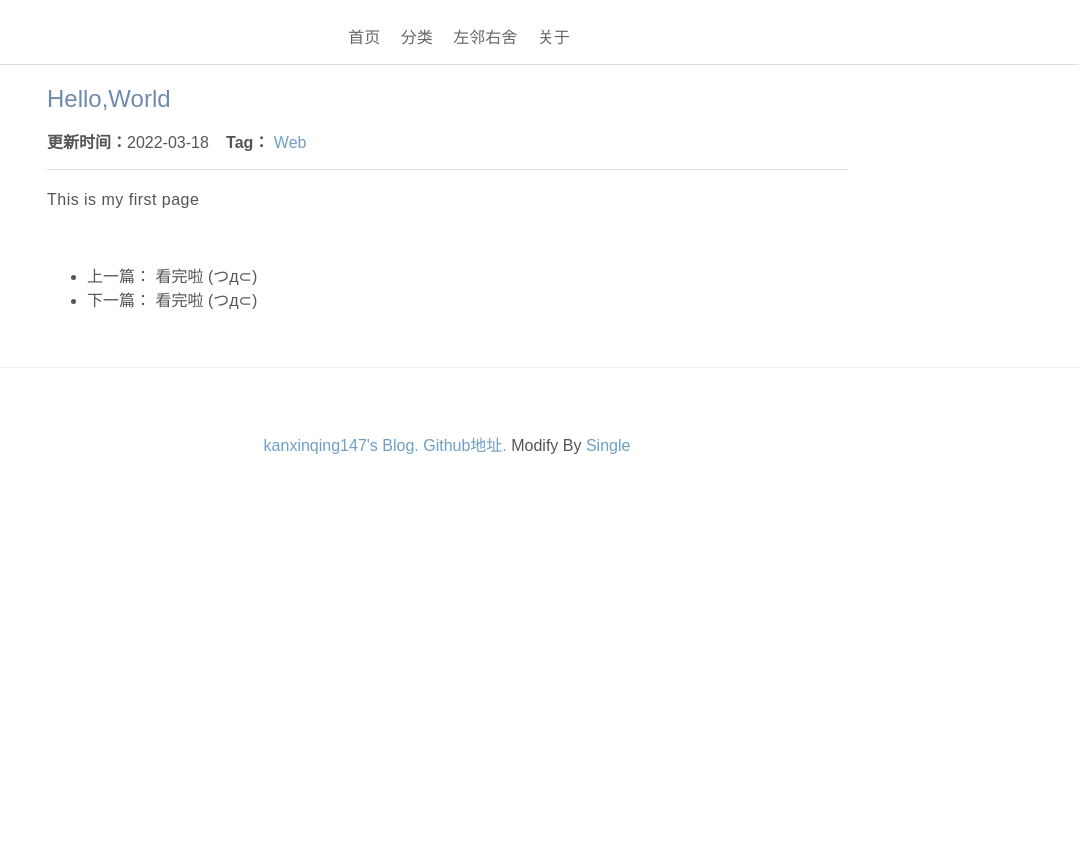
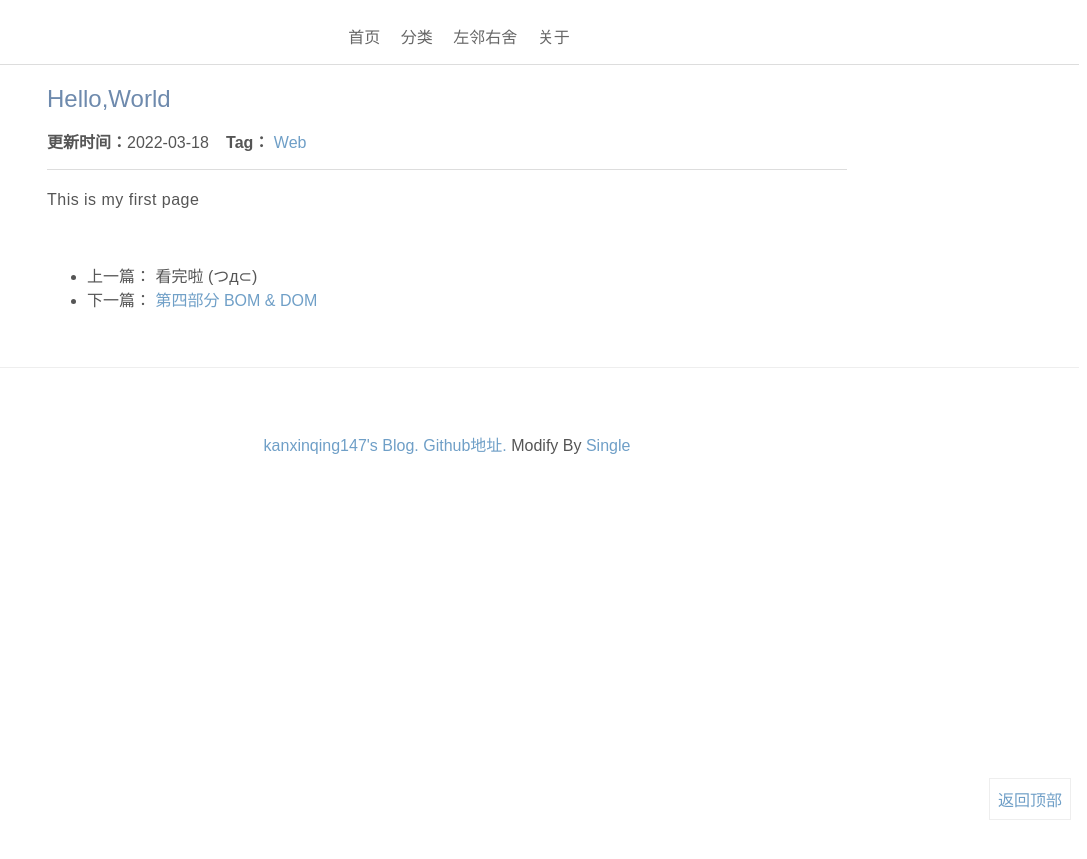
Before and after one commit to kanxinqing147/jekyll_demo, a Jekyll site: the page built from _posts/2022-03-18-hello-world.html, in a window 1280 px wide. Shown: the top 859 px of the page, without its empty margins (193-1280 px from the left). Built offline with Jekyll 4.4.1, drawn with Linux system fonts in a browser that asks for light colours.

Commit message:
添加返回顶部按钮

```diff
--- a/_includes/footer.html
+++ b/_includes/footer.html
@@ -4,4 +4,8 @@
         <a href="https://github.com/kanxinqing147">Github地址.</a>
         Modify By <a href="https://github.com/Dreamer-Paul/Single">Single</a>
     </p>
+
+    <div class="backToTop">
+        <a href="#top">返回顶部</a>
+    </div>
 </footer>
--- a/_includes/header.html
+++ b/_includes/header.html
@@ -3,7 +3,7 @@
         <ul>
             <li><a href="{{ site.baseurl }}/index.html">首页</a></li>
             <li><a href="{{ site.baseurl }}/tags">分类</a></li>
-            <li><a href="#">左邻右舍</a></li>
+            <li><a id="top">左邻右舍</a></li>
             <li><a href="{{ site.baseurl }}/about">关于</a></li>
         </ul>
     </nav>
--- a/css/footer.css
+++ b/css/footer.css
@@ -4,3 +4,12 @@ footer{
     padding: 3em 0 1em 0;
     border-top:1px solid #eee;
 }
+
+.backToTop>a{
+    position: fixed;
+    background: #fff;
+    padding: 0.5em;
+    border: 1px solid #eee;
+    right: 1em;
+    bottom: 5em;
+}
```
Also changed, not shown: _posts/2022-05-21-第4讲-BOM.md (renamed from _drafts/第4讲：BOM.md).
